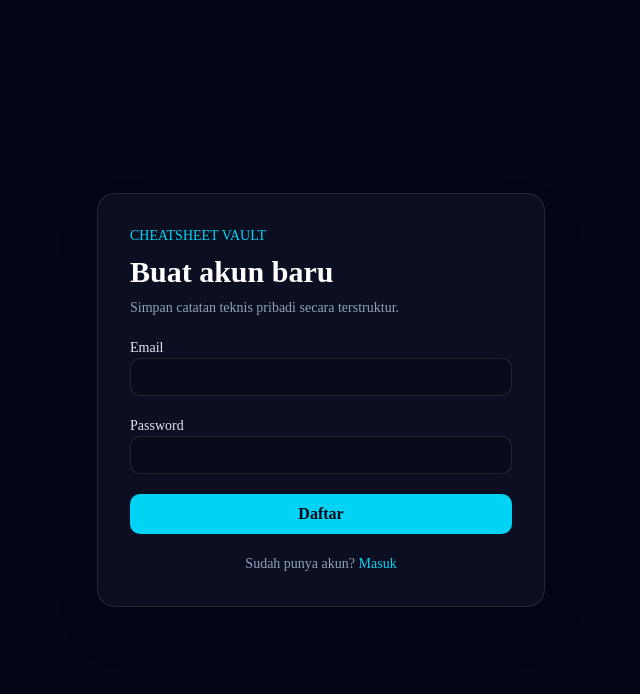
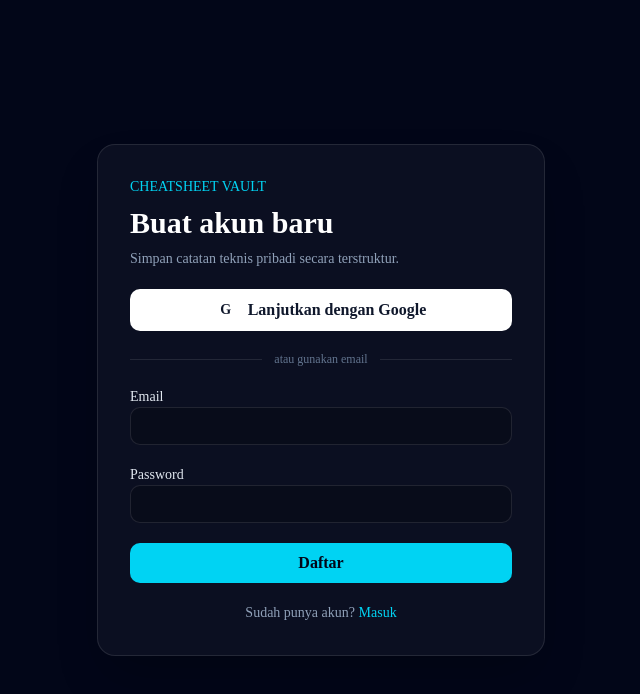
Before and after one commit to zskieeee/cheatsheet-manager, a Next.js app: page /auth/register in a window 1280 px wide. Shown: the top 694 px of the page, without its empty margins (319-959 px from the left). Built offline with nearby package versions, Linux system fonts and the light colour scheme.

Commit message:
Add Google OAuth login button

```diff
--- /dev/null
+++ b/app/auth/callback/route.ts
@@ -0,0 +1,16 @@
+// app/auth/callback/route.ts
+import { NextResponse } from 'next/server'
+import { createClient } from '@/lib/supabase/server'
+
+export async function GET(request: Request) {
+  const url = new URL(request.url)
+  const code = url.searchParams.get('code')
+  const next = url.searchParams.get('next') ?? '/dashboard'
+
+  if (code) {
+    const supabase = await createClient()
+    await supabase.auth.exchangeCodeForSession(code)
+  }
+
+  return NextResponse.redirect(new URL(next, url.origin))
+}
--- a/components/auth-form.tsx
+++ b/components/auth-form.tsx
@@ -1,3 +1,4 @@
+// components/auth-form.tsx
 'use client'
 
 import Link from 'next/link'
@@ -12,6 +13,7 @@ export function AuthForm({ mode }: Props) {
   const [error, setError] = useState('')
   const [success, setSuccess] = useState('')
   const [pending, setPending] = useState(false)
+  const [googlePending, setGooglePending] = useState(false)
 
   async function handleSubmit(event: FormEvent<HTMLFormElement>) {
     event.preventDefault()
@@ -39,12 +41,50 @@ export function AuthForm({ mode }: Props) {
     window.location.href = '/dashboard'
   }
 
+  async function handleGoogleLogin() {
+    setError('')
+    setSuccess('')
+    setGooglePending(true)
+
+    const supabase = createClient()
+    const { error: googleError } = await supabase.auth.signInWithOAuth({
+      provider: 'google',
+      options: {
+        redirectTo: `${window.location.origin}/auth/callback`,
+        queryParams: {
+          prompt: 'select_account',
+        },
+      },
+    })
+
+    if (googleError) {
+      setError(googleError.message)
+      setGooglePending(false)
+    }
+  }
+
   return (
     <form onSubmit={handleSubmit} className="w-full max-w-md space-y-5 rounded-2xl border border-white/10 bg-white/[.04] p-8 shadow-2xl">
       <div>
         <p className="mb-2 text-sm font-medium text-cyan-400">CHEATSHEET VAULT</p>
         <h1 className="text-3xl font-bold text-white">{mode === 'login' ? 'Masuk ke vault' : 'Buat akun baru'}</h1>
         <p className="mt-2 text-sm text-slate-400">Simpan catatan teknis pribadi secara terstruktur.</p>
+      </div>
+
+      <button
+        type="button"
+        onClick={handleGoogleLogin}
+        disabled={pending || googlePending}
+        className="flex w-full items-center justify-center gap-3 rounded-lg border border-white/15 bg-white px-4 py-2 font-semibold text-slate-900 transition hover:bg-slate-100 disabled:opacity-50"
+      >
+        <span className="flex h-5 w-5 items-center justify-center rounded-full bg-white text-sm font-bold">G</span>
+        {googlePending ? 'Menghubungkan...' : 'Lanjutkan dengan Google'}
+      </button>
+
+      <div className="flex items-center gap-3 text-xs text-slate-500">
+        <span className="h-px flex-1 bg-white/10" />
+        atau gunakan email
+        <span className="h-px flex-1 bg-white/10" />
       </div>
 
       <label className="block space-y-2 text-sm text-slate-200">
@@ -60,7 +100,7 @@ export function AuthForm({ mode }: Props) {
       {error && <p className="rounded-lg bg-red-500/10 p-3 text-sm text-red-300">{error}</p>}
       {success && <p className="rounded-lg bg-emerald-500/10 p-3 text-sm text-emerald-300">{success}</p>}
 
-      <button disabled={pending} className="w-full rounded-lg bg-cyan-400 px-4 py-2 font-semibold text-slate-950 disabled:opacity-50">
+      <button disabled={pending || googlePending} className="w-full rounded-lg bg-cyan-400 px-4 py-2 font-semibold text-slate-950 disabled:opacity-50">
         {pending ? 'Memproses...' : mode === 'login' ? 'Masuk' : 'Daftar'}
       </button>
 
```
